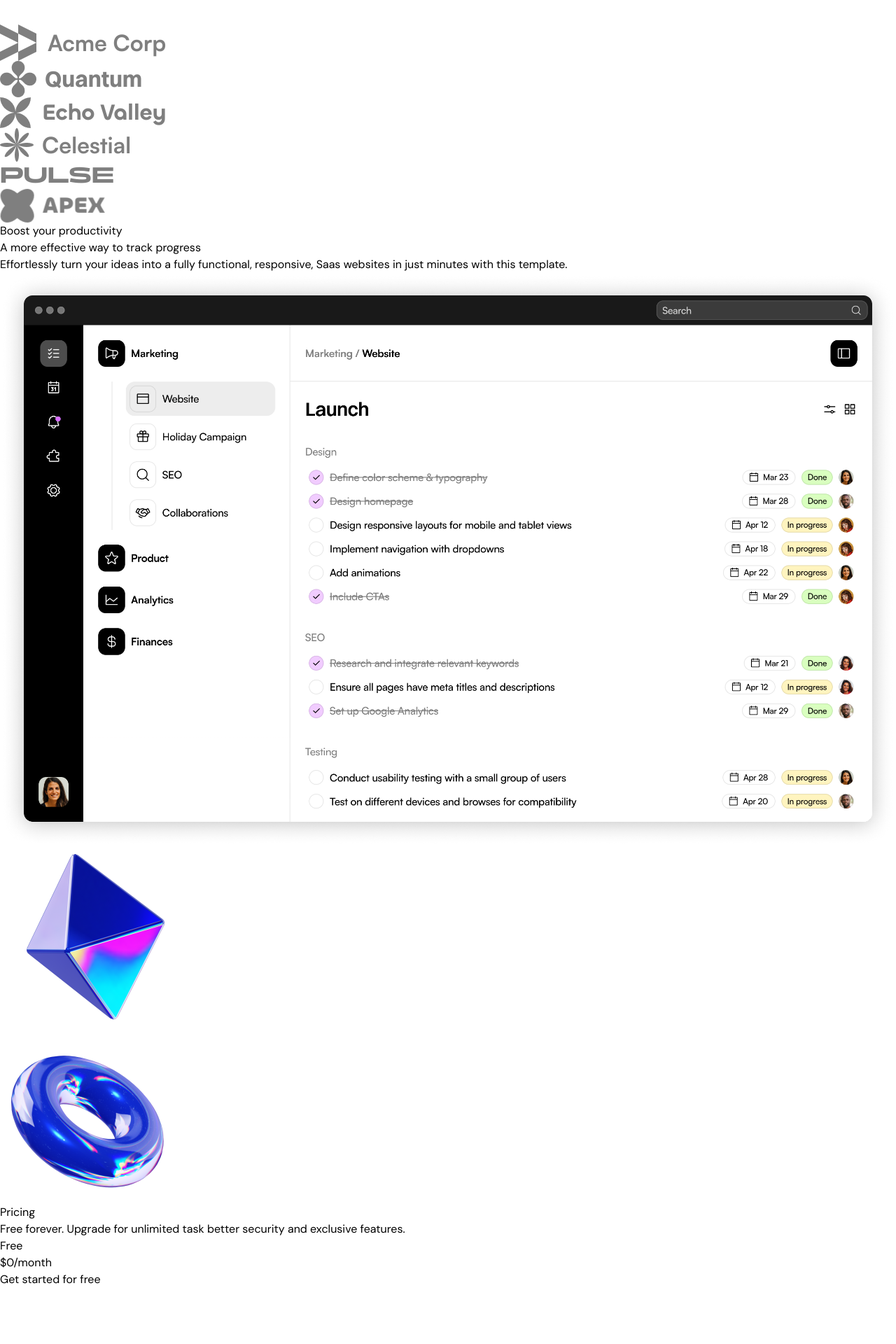
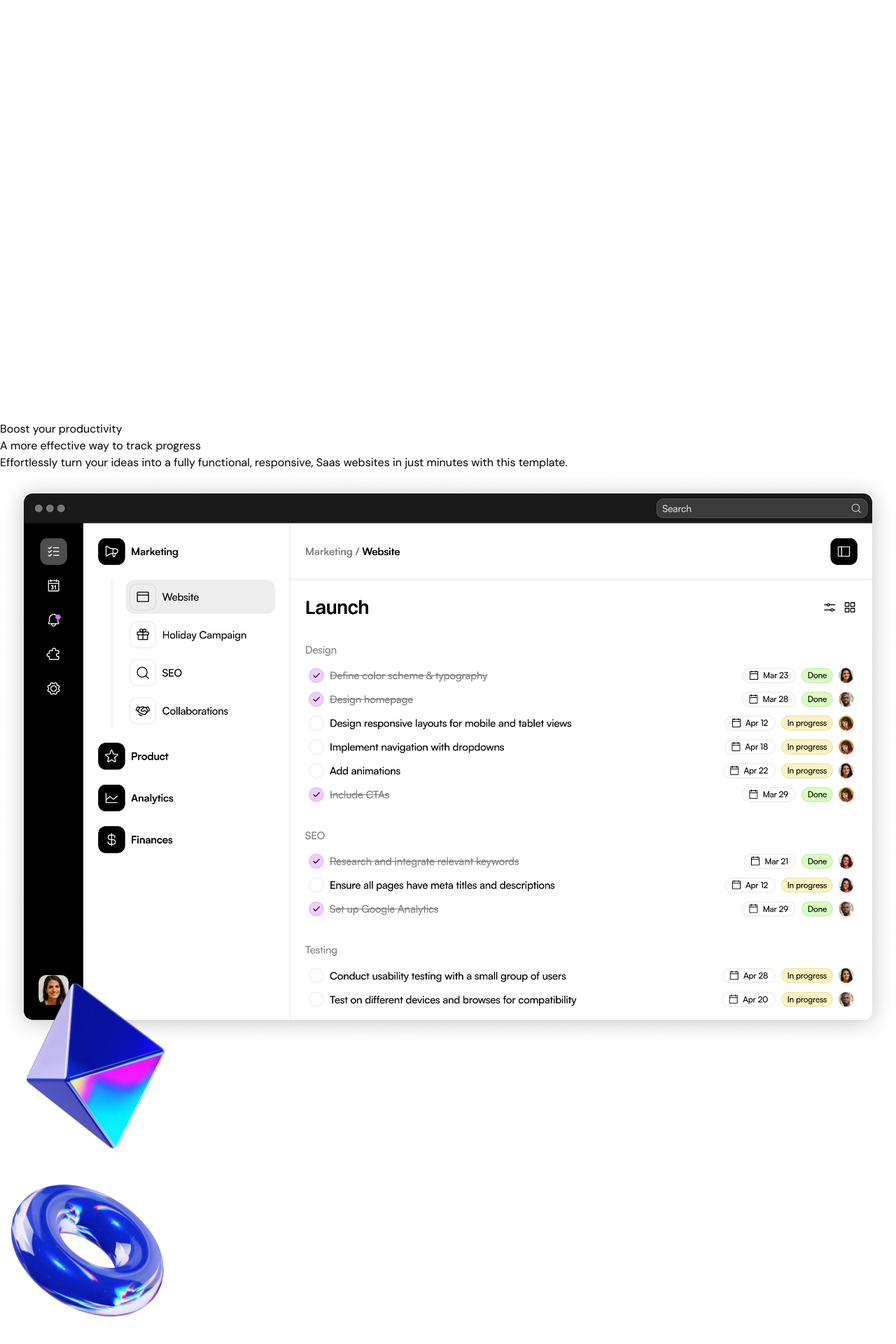
Before and after one commit to FdezLeonPablo/NextJs-Tailwind-Landing, a Next.js app: page / in a window 1280 px wide. Shown: the part 4753-6673 px from the top of the page at 70% size. Built offline with nearby package versions, Linux system fonts and the light colour scheme.

Commit message:
Animations for ProductShowcase section

```diff
--- a/src/sections/LogoTicker.tsx
+++ b/src/sections/LogoTicker.tsx
@@ -1,3 +1,4 @@
+"use client";
 import acmeLogo from '@/assets/logo-acme.png'
 import quantumLogo from '@/assets/logo-quantum.png'
 import echoLogo from '@/assets/logo-echo.png'
@@ -5,20 +6,89 @@ import celestialLogo from '@/assets/logo-celestial.png'
 import pulseLogo from '@/assets/logo-pulse.png'
 import apexLogo from '@/assets/logo-apex.png'
 import Image from 'next/image'
+import { motion } from "framer-motion";
 
 export const LogoTicker = () => {
   return (
     <div className='py-8 md:py-12 bg-white'>
       <div className='container'>
         <div className='flex overflow-hidden [mask-image:linear-gradient(to_right,transparent,black,transparent)]'>
-          <div className='flex gap-14 flex-none'>
-            <Image src={acmeLogo} alt="Acme Logo" className="logo-ticker-image" />
-            <Image src={quantumLogo} alt="Quantum Logo" className="logo-ticker-image" />
-            <Image src={echoLogo} alt="Echo Logo" className="logo-ticker-image" />
-            <Image src={celestialLogo} alt="Celestial Logo" className="logo-ticker-image" />
-            <Image src={pulseLogo} alt="Pulse Logo" className="logo-ticker-image" />
-            <Image src={apexLogo} alt="Apex Logo" className="logo-ticker-image" />
-          </div>
+          <motion.div
+            className='flex gap-14 flex-none pr-14'
+            animate={{
+            translateX: "-50%",
+            }}
+            transition={{
+              duration: 15,
+              repeat: Infinity,
+              ease: 'linear',
+              repeatType: "loop"
+            }}
+          >
+            <Image
+            src={acmeLogo}
+            alt="Acme Logo"
+              className="logo-ticker-image"
+            />
+            <Image
+            src={quantumLogo}
+            alt="Quantum Logo"
+              className="logo-ticker-image"
+            />
+            <Image
+            src={echoLogo}
+            alt="Echo Logo"
+              className="logo-ticker-image"
+            />
+            <Image
+            src={celestialLogo}
+            alt="Celestial Logo"
+              className="logo-ticker-image"
+            />
+            <Image
+            src={pulseLogo}
+            alt="Pulse Logo"
+              className="logo-ticker-image"
+            />
+            <Image
+            src={apexLogo}
+            alt="Apex Logo"
+              className="logo-ticker-image"
+            />
+
+            {/* second set of logos for animation */}
+
+            <Image
+            src={acmeLogo}
+            alt="Acme Logo"
+              className="logo-ticker-image"
+            />
+            <Image
+            src={quantumLogo}
+            alt="Quantum Logo"
+              className="logo-ticker-image"
+            />
+            <Image
+            src={echoLogo}
+            alt="Echo Logo"
+              className="logo-ticker-image"
+            />
+            <Image
+            src={celestialLogo}
+            alt="Celestial Logo"
+              className="logo-ticker-image"
+            />
+            <Image
+            src={pulseLogo}
+            alt="Pulse Logo"
+              className="logo-ticker-image"
+            />
+            <Image
+            src={apexLogo}
+            alt="Apex Logo"
+              className="logo-ticker-image"
+            />
+          </motion.div>
         </div>
       </div>
     </div>
--- a/src/sections/ProductShowcase.tsx
+++ b/src/sections/ProductShowcase.tsx
@@ -1,11 +1,20 @@
+"use client";
 import Image from "next/image";
 import pyramidImage from "@/assets/pyramid.png"
 import productImage from "@/assets/product-image.png"
 import tubeImage from "@/assets/tube.png"
+import { motion, useScroll, useTransform } from "framer-motion";
+import { useRef } from "react";
 
 export const ProductShowcase = () => {
+  const sectionRef = useRef(null);
+  const { scrollYProgress } = useScroll({
+    target: sectionRef,
+    offset: ['start end', 'end start']
+  })
+  const translateY = useTransform(scrollYProgress, [0, 1], [150, -150])
   return (
-    <section className="bg-gradient-to-b from-[#FFFFFF] to-[#D2DCFF] py-24 overflow-x-clip">
+    <section ref={sectionRef} className="bg-gradient-to-b from-[#FFFFFF] to-[#D2DCFF] py-24 overflow-x-clip">
       <div className="container">
         <div className="section-heading">
           <div className="flex justify-center">
@@ -16,9 +25,29 @@ export const ProductShowcase = () => {
         <p className="section-description mt-5">Effortlessly turn your ideas into a fully functional, responsive, Saas websites in just minutes with this template.</p>
         </div>
         <div className="relative">
-          <Image src={productImage} alt="Product Image" className="mt-10"/>
-          <Image src={pyramidImage} alt="Pyramid Image" height={262} width={262} className="hidden md:block absolute -right-36 -top-32" />
-          <Image src={tubeImage} alt="Tube Image" height={248} className="hidden md:block absolute bottom-24 -left-36"/>
+          <Image
+          src={productImage}
+          alt="Product Image"
+          className="mt-10"/>
+          <motion.img
+            src={pyramidImage.src}
+            alt="Pyramid Image"
+            height={262}
+            width={262}
+            className="hidden md:block absolute -right-36 -top-32"
+            style={{
+              translateY,
+            }}
+          />
+          <motion.img
+          src={tubeImage.src}
+          alt="Tube Image"
+          height={248}
+          width={248}
+          className="hidden md:block absolute bottom-24 -left-36"
+          style={{
+            translateY,
+          }}/>
 
         </div>
       </div>
```
